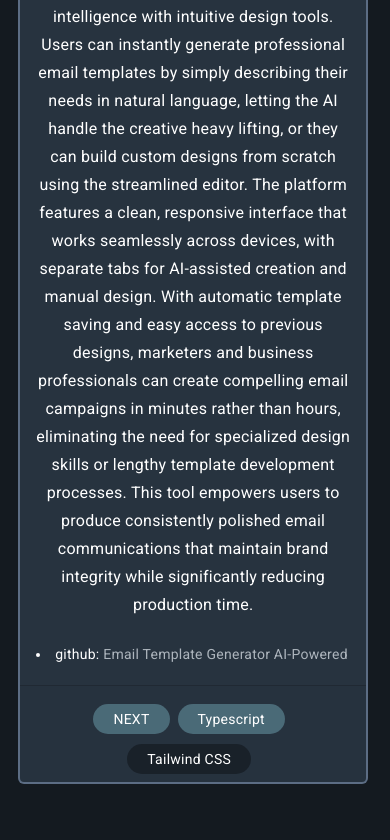
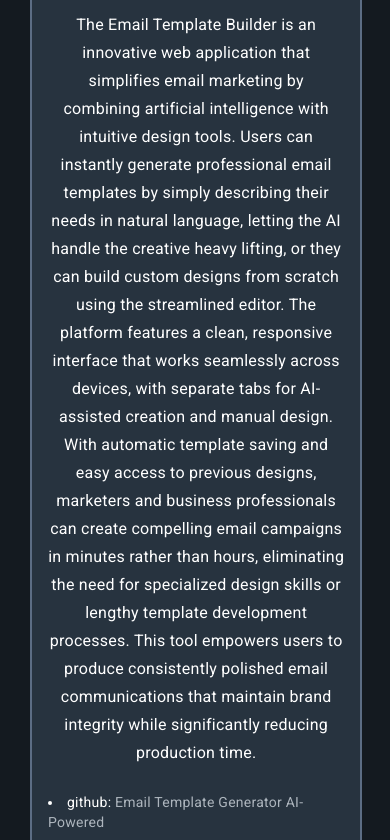
Before and after one commit to Pradeepkaliyawansha/MyPortfolioApp, an Angular app: page /portfolio in a window 390 px wide. Shown: the part 3926-4766 px from the top of the page. Built offline with nearby package versions, Linux system fonts and the light colour scheme.

Commit message:
fix: update portfolio styles

```diff
--- a/src/app/app.component.css
+++ b/src/app/app.component.css
@@ -0,0 +1,53 @@
+.card-layout {
+  display: flex;
+  flex-direction: column;
+  background-color: #27333f;
+  color: white;
+  border: 2px solid #b0caf063;
+  width: 100%;
+  max-width: 350px;
+  min-height: 300px;
+}
+
+.card-body {
+  margin: 5px 0px;
+  text-align: center;
+  padding: 20px;
+  flex-grow: 1;
+  display: flex;
+  flex-direction: column;
+  justify-content: space-between;
+}
+
+.card-title {
+  color: #8c98a3;
+  font-size: 1.75rem;
+  line-height: 2rem;
+  font-weight: bold;
+  margin-bottom: 1rem;
+}
+
+.card-text {
+  margin: 25px 0px;
+  color: white;
+  font-size: 1rem;
+  line-height: 1.75rem;
+  flex-grow: 1;
+}
+
+.git-link {
+  text-align: left;
+  margin-top: auto;
+}
+
+.card-footer {
+  padding: 15px 20px;
+  margin-top: auto;
+}
+
+@media (max-width: 768px) {
+  .card-layout {
+    max-width: 100%;
+    min-width: 280px;
+  }
+}
--- a/src/app/portfolio/portfolio.component.css
+++ b/src/app/portfolio/portfolio.component.css
@@ -0,0 +1,32 @@
+.content {
+  width: 100%;
+  max-width: 1200px;
+  margin: 0 auto;
+}
+
+.row {
+  margin: 0 -15px;
+}
+
+.col-lg-4,
+.col-md-6,
+.col-sm-12 {
+  padding: 0 15px;
+}
+
+@media (max-width: 768px) {
+  .content {
+    max-width: 100%;
+    padding: 0 10px;
+  }
+
+  .row {
+    margin: 0 -10px;
+  }
+
+  .col-lg-4,
+  .col-md-6,
+  .col-sm-12 {
+    padding: 0 10px;
+  }
+}
--- a/src/app/portfolio/portfolio.component.html
+++ b/src/app/portfolio/portfolio.component.html
@@ -1,10 +1,9 @@
 <div class="align-items-center default-container">
-  <div class="content col-lg-8">
-    <div class="row">
+  <div class="content">
+    <div class="row justify-content-center">
       @for(project of projects; track project.id) {
       <div
-        class="col-lg-4 col-md-6 mb-4"
-        style="max-width: 380px; min-width: 380px"
+        class="col-lg-4 col-md-6 col-sm-12 mb-4 d-flex justify-content-center"
       >
         <app-project-card [card]="project"></app-project-card>
       </div>
```
